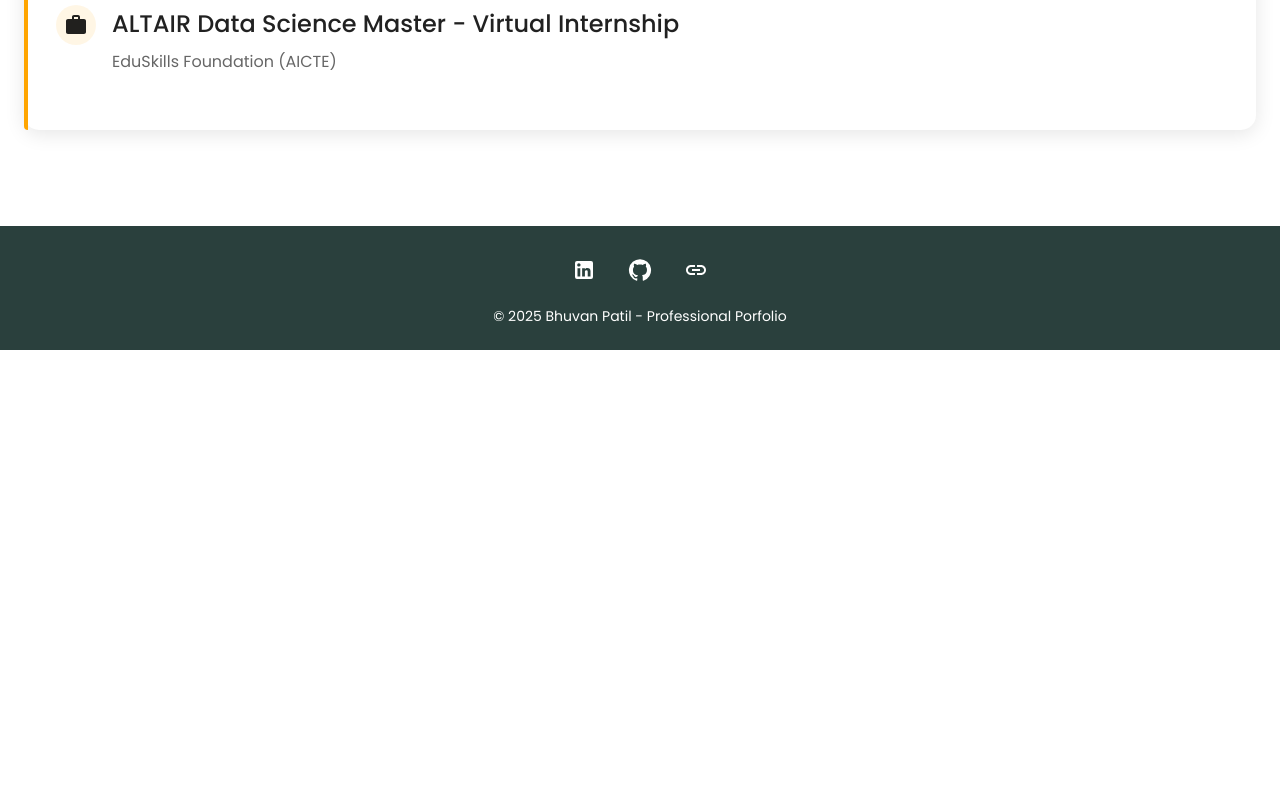
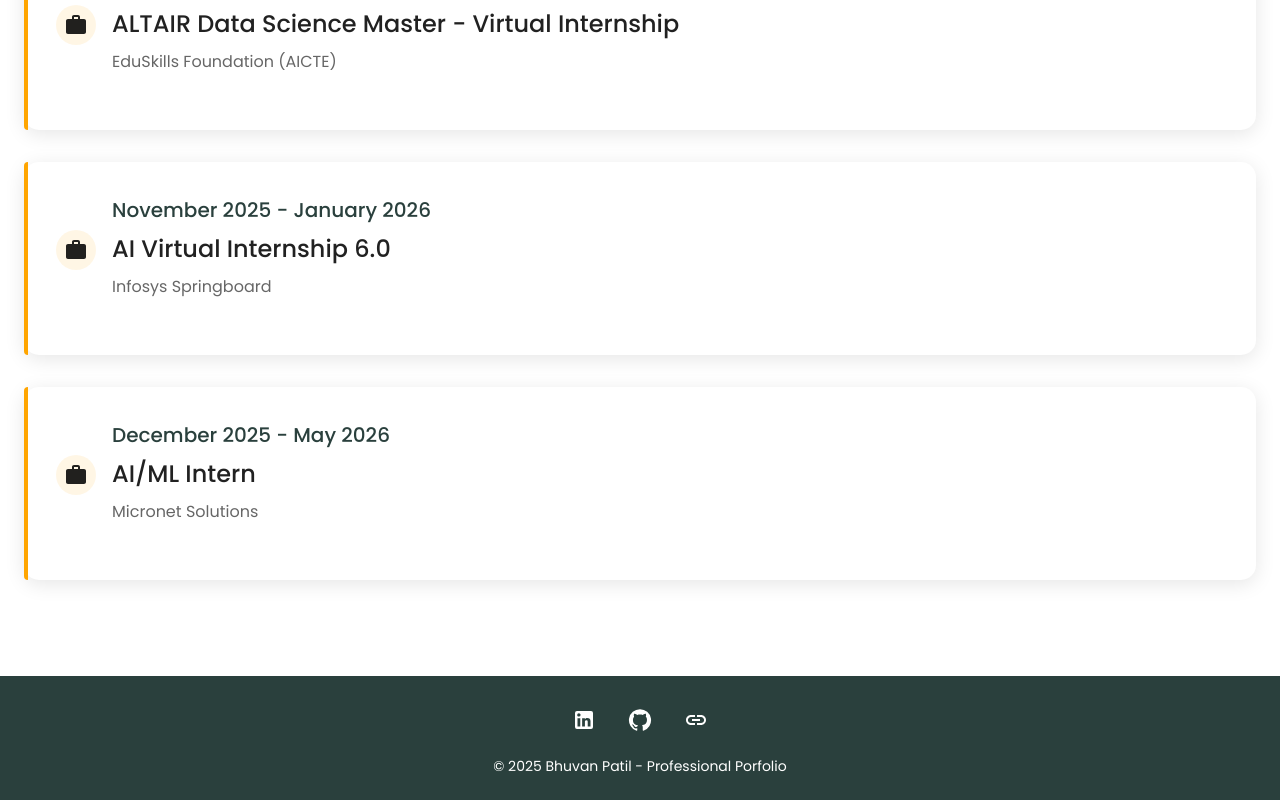
Before and after one commit to Bhuvan-Patil-24/portfolio-frontend, a React (Create React App) app: page /experience in a window 1280 px wide. Shown: the part 1444-2244 px from the top of the page. Before the commit the page ends 1794 px from the top, so only its background shows below. Built offline with nearby package versions, Linux system fonts and the light colour scheme.

Commit message:
updating experince

```diff
--- a/src/pages/Experience.jsx
+++ b/src/pages/Experience.jsx
@@ -91,6 +91,20 @@
     // description: 'Developed a personal voice assistant (NexusAI) using Python, NLP to assist in daily tasks and provide information on various topics which helps in enhancing productivity and accessibility as well as time management.',
     icon: <WorkIcon />,
   },
+  {
+    date: 'November 2025 - January 2026',
+    title: 'AI Virtual Internship 6.0',
+    company: 'Infosys Springboard',
+    // description: 'Developed a personal voice assistant (NexusAI) using Python, NLP to assist in daily tasks and provide information on various topics which helps in enhancing productivity and accessibility as well as time management.',
+    icon: <WorkIcon />,
+  },
+  {
+    date: 'December 2025 - May 2026',
+    title: 'AI/ML Intern',
+    company: 'Micronet Solutions',
+    // description: 'Developed a personal voice assistant (NexusAI) using Python, NLP to assist in daily tasks and provide information on various topics which helps in enhancing productivity and accessibility as well as time management.',
+    icon: <WorkIcon />,
+  },
 ];
 
 function Experience() {
```
